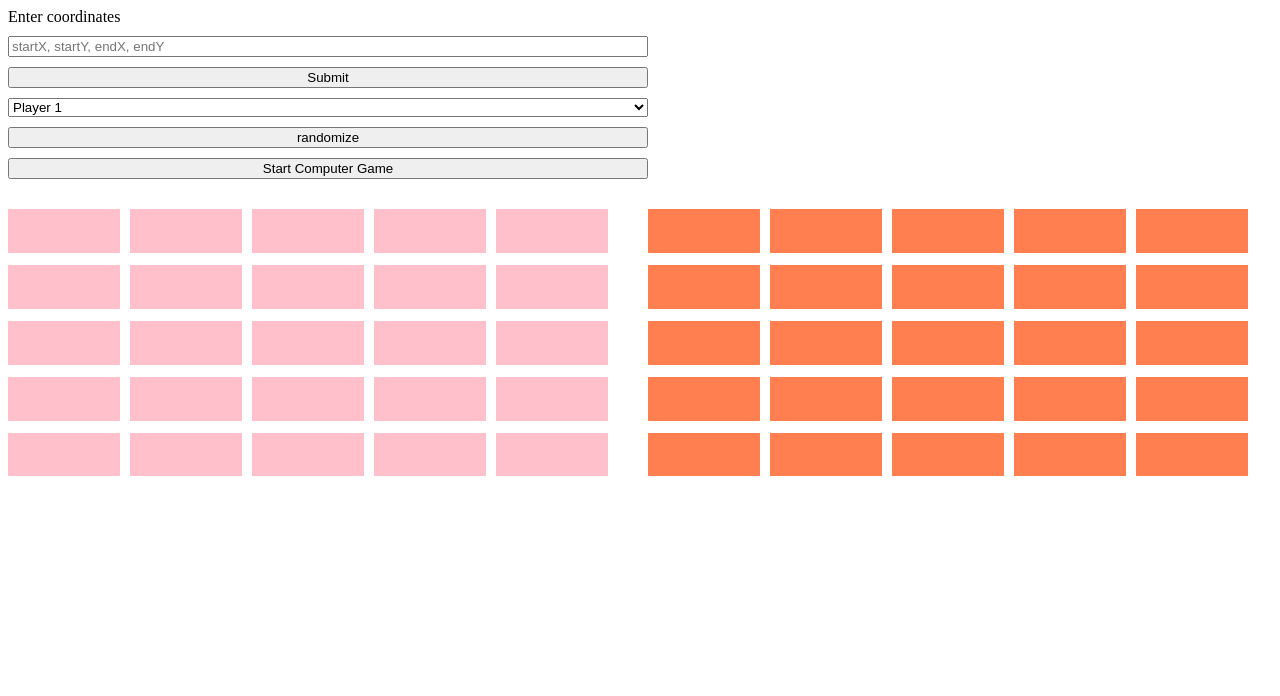
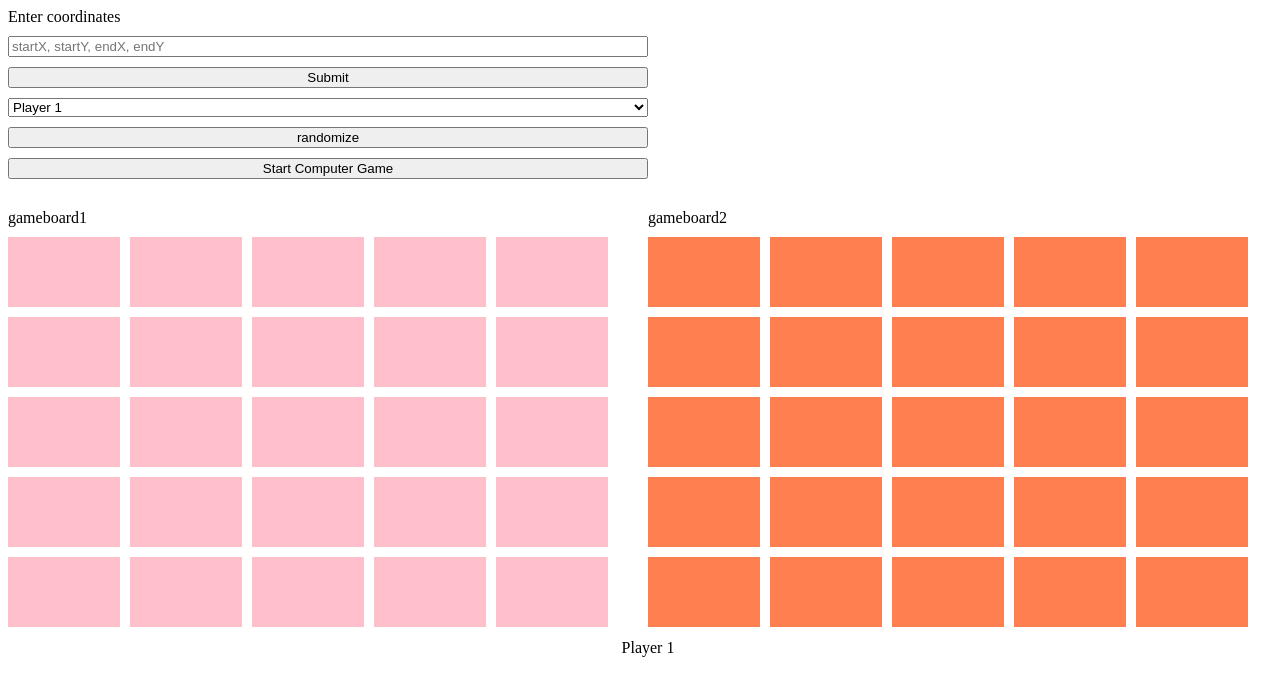
Before and after one commit to Benjamin-Re/battleship, a website with bundled scripts: page index.html in a window 1280 px wide. Built offline with nearby package versions, Linux system fonts and the light colour scheme.

Commit message:
add visual representation of whos turn it is and who won

```diff
--- a/components/gameboardComponent.js
+++ b/components/gameboardComponent.js
@@ -3,11 +3,14 @@ import { player1Gameboard, player2Gameboard } from '../main.js'
 import { computerTurn } from './enterCoordinatesComponent.js'
 import { gamestate } from './state.js'
 
-
 export function createVisualGameboard(name) {
     const gameboard = document.createElement('div')
     gameboard.setAttribute('class','gameboard')
     gameboard.setAttribute('id',`${name}`)
+    const gameboardLabel = document.createElement('div')
+    gameboardLabel.textContent = name
+    gameboardLabel.setAttribute('class','gameboardLabel')
+    gameboard.append(gameboardLabel)
     return gameboard
 }
 
@@ -71,11 +74,16 @@ export function clickOnCoordinate(row, col, gameboard, gameboardId) {
         // Dont change turns, after a successful hit the player gets another round
     } else {
         gamestate.turn = !(gamestate.turn)
+        const stateLabel = document.getElementsByClassName('stateLabel')[0]
+        stateLabel.textContent = gamestate.turn ? 'Player 1' : 'Player 2'
         successfulHit = false
     }
     if(gameboard.areAllShipsSunk()) {
         alert(`All ships of ${gameboardId} are sunk`)
+        const winner = gameboardId === 'gameboard1' ? 'Player 2' : 'Player 1'
         gamestate.gameover = true
+        const stateLabel = document.getElementsByClassName('stateLabel')[0];
+        stateLabel.textContent = `Gameover. The winner is ${winner}`
     }
     return successfulHit
 }
--- /dev/null
+++ b/components/visualGamestateComponent.js
@@ -0,0 +1,8 @@
+import { gamestate } from './state.js'
+
+export function createStateLabel () {
+    const stateLabel = document.createElement('div')
+    stateLabel.textContent = gamestate.turn ? 'Player 1' : 'Player 2'
+    stateLabel.setAttribute('class', 'stateLabel')
+    return stateLabel
+}
--- a/main.js
+++ b/main.js
@@ -1,6 +1,7 @@
 import { player } from './logicalComponents/player.js'
 import { createVisualGameboard, addVisualCoordinatesToGameboard, repaintGameboards } from './components/gameboardComponent.js'
 import { createCoordinateForm } from './components/enterCoordinatesComponent.js'
+import { createStateLabel } from './components/visualGamestateComponent.js'
 
 const player1 = player('Peter', 'real')
 const player2 = player('Laura', 'real')
@@ -10,7 +11,6 @@ export const player1Gameboard = player1.gameboard
 export const player2Gameboard = player2.gameboard
 
 createCoordinateForm()
-
 
 const gameboardContainer = document.createElement('div')
 gameboardContainer.classList.add('gameboardContainer')
@@ -22,3 +22,6 @@ app.append(gameboardContainer)
 
 addVisualCoordinatesToGameboard(player1Gameboard, gameboard1)
 addVisualCoordinatesToGameboard(player2Gameboard, gameboard2)
+
+const stateLabel = createStateLabel()
+app.append(stateLabel)
--- a/styles.css
+++ b/styles.css
@@ -15,7 +15,7 @@ body,html {
     flex-direction: row;
     gap: 30px;
     width: 100%;
-    height: 100%;
+    height: 50%;
 }
 
 .gameboard {
@@ -23,7 +23,7 @@ body,html {
     flex-wrap: wrap;
     gap: 10px;
     width: calc(50% - 30px);
-    height: calc(50% - 30px);
+    height: 100%;
 }
 
 .coordinate {
@@ -37,3 +37,11 @@ body,html {
     flex-direction: column;
     gap: 10px;
 }
+
+.gameboardLabel {
+    width: 100%;
+}
+
+.stateLabel {
+    margin: 0 auto;
+}
```
Also changed, not shown: Readme.md.
